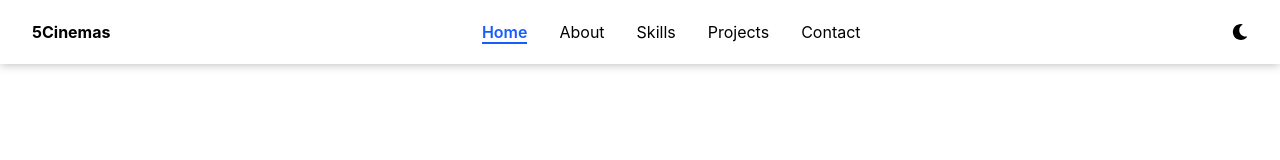
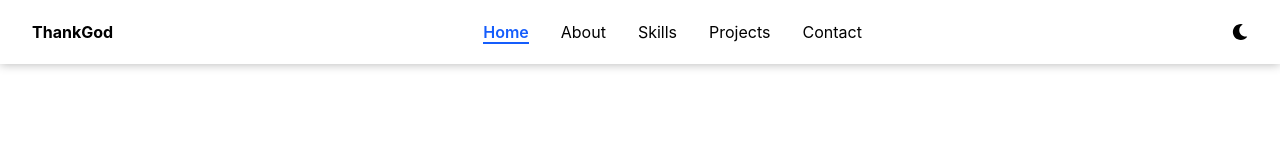
Before and after one commit to okanu27/okanu-thankgod, a React (Vite) app: page / in a window 1280 px wide. Shown: the top 160 px of the page. Built offline with nearby package versions, Linux system fonts and the light colour scheme.

Commit message:
Name updated

```diff
--- a/src/components/Navbar.jsx
+++ b/src/components/Navbar.jsx
@@ -65,7 +65,7 @@ function Navbar({
                     >
         {/*logo*/}
             <h1 className="text-2x1 font-bold">
-                5Cinemas
+                ThankGod
             </h1>
 
             {/*Navigation Links*/}
```
